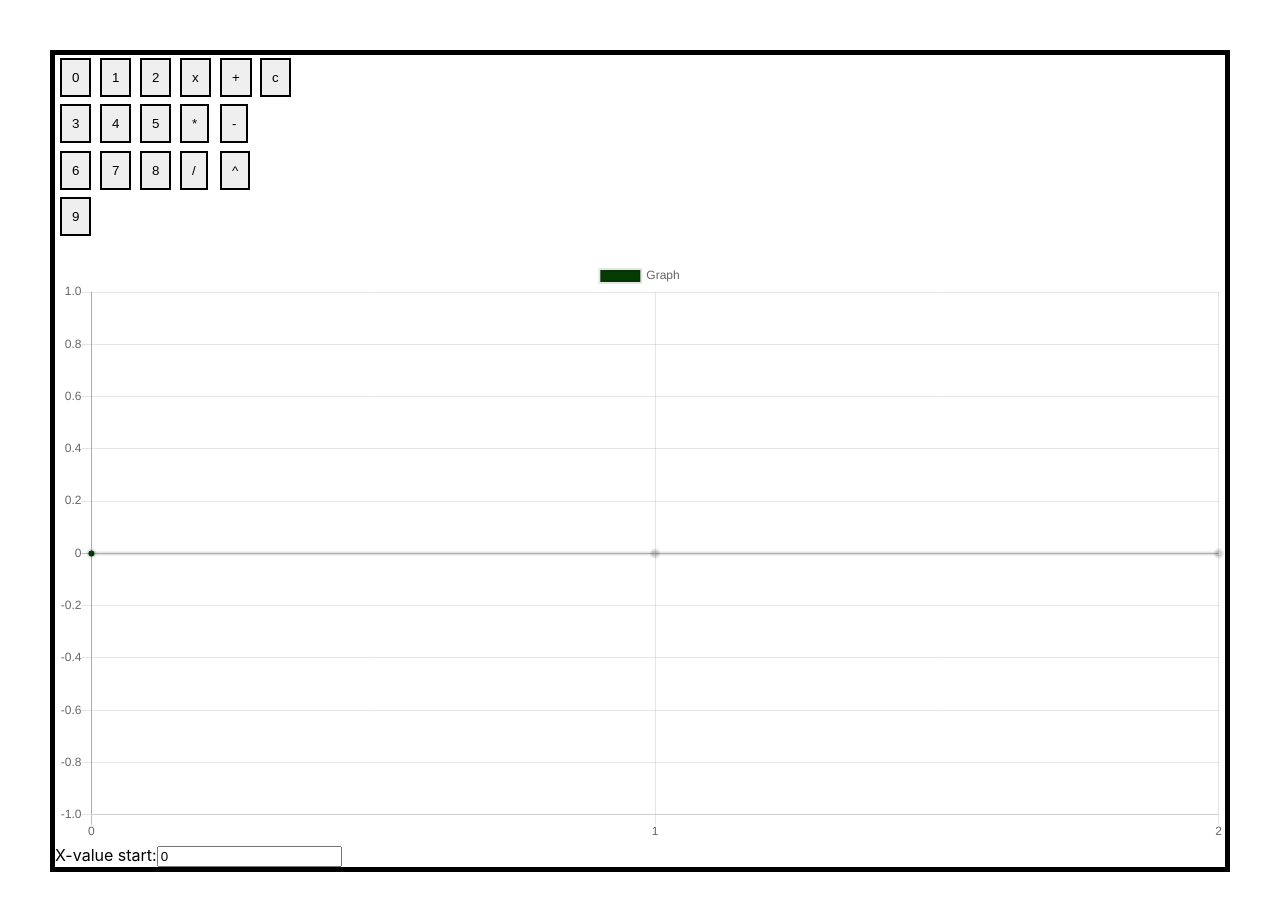
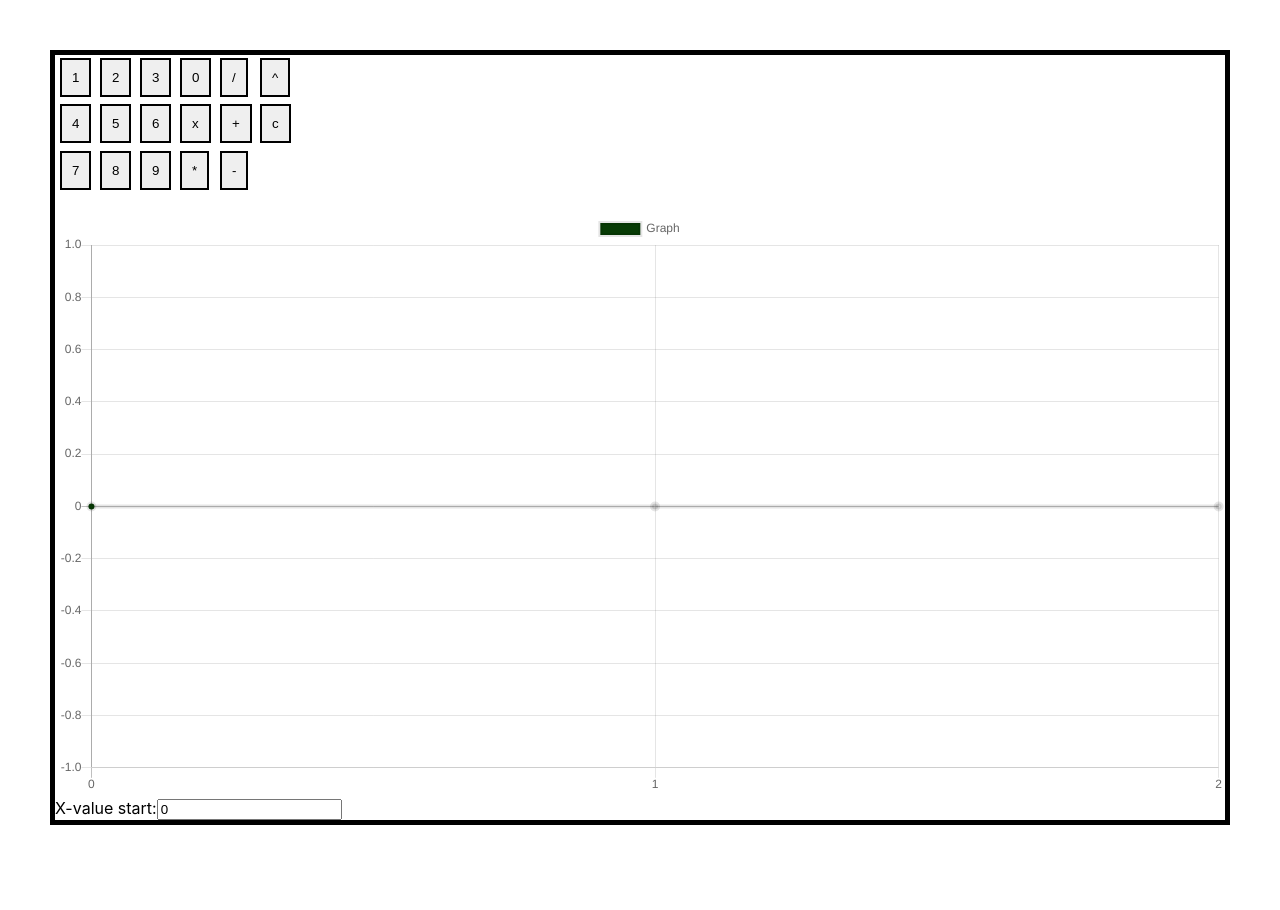
Before and after one commit to masonwaller/practice, a React (Create React App) app: page / in a window 1280 px wide. Shown: the top 910 px of the page. After the commit the page ends 875 px from the top, so only its background shows below. Built offline with nearby package versions, Linux system fonts and the light colour scheme.

Commit message:
fixed pad to display numbers correctly

```diff
--- a/src/pad.js
+++ b/src/pad.js
@@ -6,22 +6,22 @@ import Button from './button.js'
 export default function Pad(props) {
   return (
     <div className='pad'>
-      <div><Button num={0} changeGraph={props.changeGraph}/>
-      <Button num={3} changeGraph={props.changeGraph}/>
-      <Button num={6} changeGraph={props.changeGraph}/>
-      <Button num={9} changeGraph={props.changeGraph}/></div><div>
-      <Button num={1} changeGraph={props.changeGraph}/>
+      <div><Button num={1} changeGraph={props.changeGraph}/>
       <Button num={4} changeGraph={props.changeGraph}/>
       <Button num={7} changeGraph={props.changeGraph}/></div><div>
       <Button num={2} changeGraph={props.changeGraph}/>
       <Button num={5} changeGraph={props.changeGraph}/>
       <Button num={8} changeGraph={props.changeGraph}/></div><div>
+      <Button num={3} changeGraph={props.changeGraph}/>
+      <Button num={6} changeGraph={props.changeGraph}/>
+      <Button num={9} changeGraph={props.changeGraph}/></div><div>
+      <Button num={0} changeGraph={props.changeGraph}/>
       <Button num={'x'} changeGraph={props.changeGraph}/>
-      <Button num={'*'} changeGraph={props.changeGraph}/>
-      <Button num={'/'} changeGraph={props.changeGraph}/></div><div>
+      <Button num={'*'} changeGraph={props.changeGraph}/></div><div>
+      <Button num={'/'} changeGraph={props.changeGraph}/>
       <Button num={'+'} changeGraph={props.changeGraph}/>
-      <Button num={'-'} changeGraph={props.changeGraph}/>
-      <Button num={'^'} changeGraph={props.changeGraph}/></div><div>
+      <Button num={'-'} changeGraph={props.changeGraph}/></div><div>
+      <Button num={'^'} changeGraph={props.changeGraph}/>
       <Button num={'c'} changeGraph={props.changeGraph}/>
         </div>
     </div>
```
